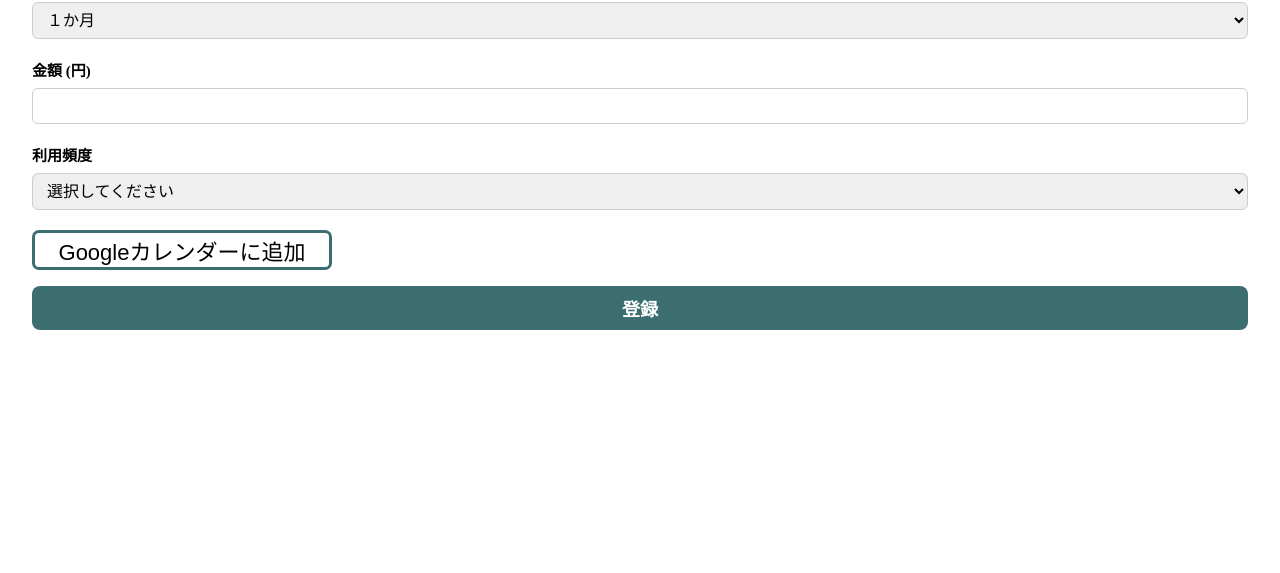
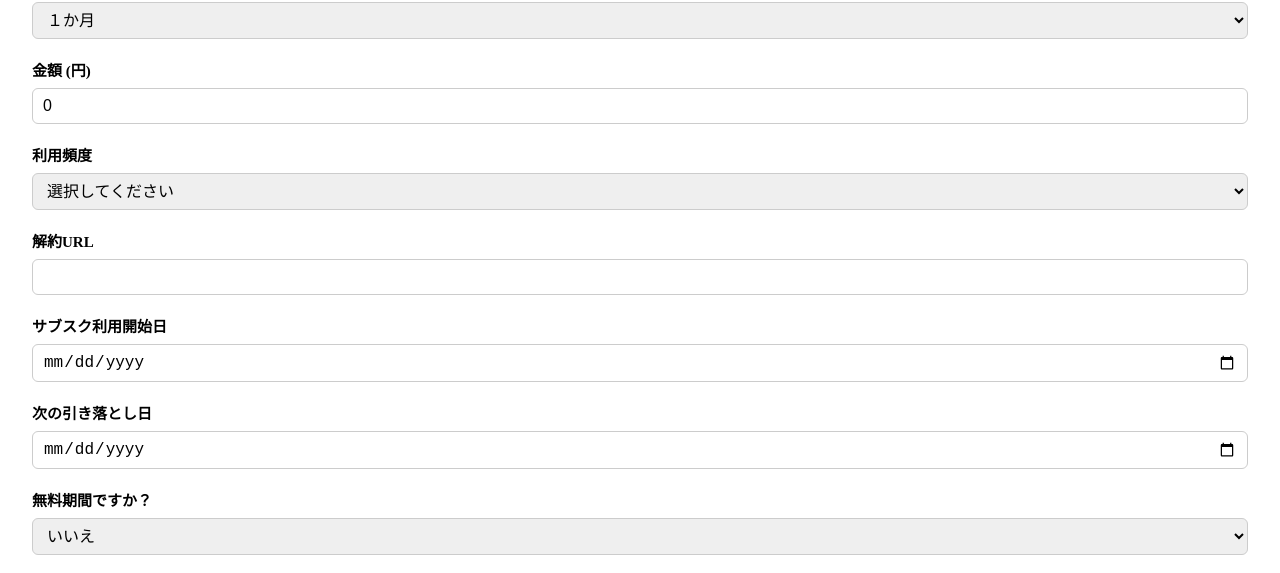
Before and after one commit to suke-0612/subcan, a Next.js app in the folder subcan/: page /register in a window 1280 px wide. Shown: the part 347-920 px from the top of the page. Before the commit the page ends 800 px from the top, so only its background shows below. Built offline with nearby package versions, Linux system fonts and the light colour scheme; no server answers; the database is empty; sample sign-in values are in the browser's storage.

Commit message:
fix:register

```diff
--- a/subcan/src/app/(protected)/register/page.tsx
+++ b/subcan/src/app/(protected)/register/page.tsx
@@ -1,20 +1,30 @@
 "use client";
-import { getExampleSubscription } from "@/libs/firestore";
+import { getExampleSubscription, addSubscriptionInfo } from "@/libs/firestore";
 import { ExampleSubscription } from "@/types/ExampleSubscription";
 import React, { ChangeEvent, useEffect, useState } from "react";
 import GoogleCalendarButton from "@/components/GoogleComponentButton";
+import { useSession } from "next-auth/react";
+import { Timestamp } from "firebase/firestore";
 
 type Props = object; // Propsの型をここに定義
 
 const RegisterPage: React.FC<Props> = () => {
+  const { data: session } = useSession();
+  const user_id = session?.user?.uid;
   const [exampleSubscriptions, setExampleSubscriptions] = useState<
     ExampleSubscription[]
   >([]);
   const [selectedIndex, setSelectedIndex] = useState(-1);
   const [name, setName] = useState("");
-  const [paymentPeriod, setPaymentPeriod] = useState("");
-  const [fee, setFee] = useState("");
-  const [freq, setFreq] = useState("");
+  const [paymentPeriod, setPaymentPeriod] = useState(0);
+  const [fee, setFee] = useState(0);
+  const [freq, setFreq] = useState(0);
+  const [icon, setIcon] = useState("");
+  const [isTrialPeriod, setIsTrialPeriod] = useState(false);
+  const [paymentStartsAt, setPaymentStartsAt] = useState("");
+  const [lastPaymentDate, setLastPaymentDate] = useState("");
+  const [cancelUrl, setCancelUrl] = useState("");
+
   const handleChangeSelect = (e: ChangeEvent<HTMLSelectElement>) => {
     const value = Number(e.target.value);
     setSelectedIndex(value);
@@ -23,15 +33,41 @@ const RegisterPage: React.FC<Props> = () => {
 
     if (value === -1) {
       setName("");
-      setPaymentPeriod("");
-      setFee("");
+      setPaymentPeriod(0);
+      setFee(0);
+      setIcon("");
+      setFreq(0);
+      setCancelUrl("");
       return;
     }
 
     setName(exampleSubscriptions[value].name);
-    // 一旦適当に分けます
+    setIcon(exampleSubscriptions[value].icon);
     setPaymentPeriod(exampleSubscriptions[value].payment_period);
-    setFee(exampleSubscriptions[value].fee.toString());
+    setFee(exampleSubscriptions[value].fee);
+  };
+
+  const SubmitSubscription = () => {
+    if (!user_id) {
+      console.error("ユーザーIDが取得できませんでした");
+      return;
+    }
+    const info = {
+      id: "",
+      user_id: user_id,
+      name: name,
+      fee: fee,
+      payment_starts_at: Timestamp.fromDate(new Date(paymentStartsAt)), // 支払開始日
+      payment_period: paymentPeriod, // 支払期間
+      last_payment_date: Timestamp.fromDate(new Date(lastPaymentDate)), // 最後の支払日
+      frequency: freq, // ユーザーの利用頻度
+      icon: icon,
+      is_trial_period: isTrialPeriod, // 無料期間
+      cancel_url: cancelUrl, // 解約先URL
+      created_at: Timestamp.fromDate(new Date()),
+      updated_at: Timestamp.fromDate(new Date()),
+    };
+    addSubscriptionInfo(info);
   };
 
   useEffect(() => {
@@ -85,7 +121,6 @@ const RegisterPage: React.FC<Props> = () => {
         <h2 style={{ textAlign: "center", marginBottom: "20px" }}>
           サブスク登録
         </h2>
-
         {/* セレクタ */}
         <div
           style={{
@@ -114,7 +149,28 @@ const RegisterPage: React.FC<Props> = () => {
             ))}
           </select>
         </div>
-
+        {/* アイコン */}
+        {selectedIndex !== -1 && (
+          <div
+            style={{
+              padding: "10px",
+              width: "40%",
+              textAlign: "center",
+              flex: 4,
+            }}
+          >
+            <img
+              src={icon}
+              alt={`${name} icon`}
+              style={{
+                maxWidth: "80%",
+                maxHeight: "80%",
+                backgroundColor: "white",
+                borderRadius: "13px",
+              }}
+            />
+          </div>
+        )}
         {/* サブスク名 */}
         <div style={sectionStyle}>
           <label style={labelStyle}>サブスク名</label>
@@ -125,14 +181,13 @@ const RegisterPage: React.FC<Props> = () => {
             onChange={(e) => setName(e.target.value)}
           />
         </div>
-
         {/* 支払い頻度 */}
         <div style={sectionStyle}>
           <label style={labelStyle}>支払い頻度</label>
           <select
             style={selectDivStyle}
             value={paymentPeriod}
-            onChange={(e) => setPaymentPeriod(e.target.value)}
+            onChange={(e) => setPaymentPeriod(Number(e.target.value))}
           >
             <option value="1">１か月</option>
             <option value="2">３か月</option>
@@ -140,7 +195,6 @@ const RegisterPage: React.FC<Props> = () => {
             <option value="4">１２か月</option>
           </select>
         </div>
-
         {/* 金額 */}
         <div style={sectionStyle}>
           <label style={labelStyle}>金額 (円)</label>
@@ -148,17 +202,16 @@ const RegisterPage: React.FC<Props> = () => {
             type="number"
             style={selectDivStyle}
             value={fee}
-            onChange={(e) => setFee(e.target.value)}
+            onChange={(e) => setFee(Number(e.target.value))}
           />
         </div>
-
         {/* 利用頻度 */}
         <div style={sectionStyle}>
           <label style={labelStyle}>利用頻度</label>
           <select
             style={selectDivStyle}
             value={freq}
-            onChange={(e) => setFreq(e.target.value)}
+            onChange={(e) => setFreq(Number(e.target.value))}
           >
             <option value="">選択してください</option>
             <option value="1">毎日</option>
@@ -167,7 +220,49 @@ const RegisterPage: React.FC<Props> = () => {
             <option value="4">一年に数回</option>
           </select>
         </div>
-
+        {/* 解約URL */}
+        <div style={sectionStyle}>
+          <label style={labelStyle}>解約URL</label>
+          <input
+            type="string"
+            style={selectDivStyle}
+            value={cancelUrl}
+            onChange={(e) => setCancelUrl(e.target.value)}
+          />
+        </div>
+        {/* 開始日 */}
+        <div style={sectionStyle}>
+          <label style={labelStyle}>サブスク利用開始日</label>
+          <input
+            type="date"
+            style={selectDivStyle}
+            value={paymentStartsAt}
+            onChange={(e) => setPaymentStartsAt(e.target.value)}
+          />
+        </div>
+        {/* 次の引き落とし日 */}
+        <div style={sectionStyle}>
+          <label style={labelStyle}>次の引き落とし日</label>
+          <input
+            type="date"
+            style={selectDivStyle}
+            value={lastPaymentDate}
+            onChange={(e) => setLastPaymentDate(e.target.value)}
+          />
+        </div>
+        {/* 無料期間　*/}
+        <div style={sectionStyle}>
+          <label style={labelStyle}>無料期間ですか？</label>
+          <select
+            style={selectDivStyle}
+            value={isTrialPeriod ? "1" : "2"}
+            onChange={(e) => setIsTrialPeriod(e.target.value === "1")}
+          >
+            <option value="">選択してください</option>
+            <option value="1">はい</option>
+            <option value="2">いいえ</option>
+          </select>
+        </div>
         {/* Google Calendar Button */}
         <div style={{ textAlign: "right", marginBottom: "16px" }}>
           <GoogleCalendarButton
@@ -178,7 +273,6 @@ const RegisterPage: React.FC<Props> = () => {
             endTime={end}
           />
         </div>
-
         {/* 登録ボタン */}
         <div style={{ textAlign: "center" }}>
           <button
@@ -194,6 +288,7 @@ const RegisterPage: React.FC<Props> = () => {
               cursor: "pointer",
               transition: "background 0.3s",
             }}
+            onClick={SubmitSubscription}
           >
             登録
           </button>
--- a/subcan/src/libs/firestore.ts
+++ b/subcan/src/libs/firestore.ts
@@ -15,7 +15,6 @@ import {
 } from "firebase/firestore";
 import { ExampleSubscription } from "@/types/ExampleSubscription";
 import { deleteToken } from "firebase/messaging";
-
 // FireStoreを操作する関数はここに書く
 
 // データの追加
@@ -27,7 +26,6 @@ export const addUser = async (name: string, email: string) => {
   });
   return docRef.id;
 };
-
 export const addExampleSubscription = async () => {
   const docRef = await addDoc(collection(db, "example_subscription"), {
     name: "Amazonprime",
@@ -85,19 +83,18 @@ export const changeSubscriptionInfo = async (fixInfo: EditSubscription) => {
 // サブスクデータの追加
 export const addSubscriptionInfo = async (new_subsc: Subscription) => {
   const docRef = await addDoc(collection(db, "subscriptions"), {
-    ...new_subsc,
-    // user_id: "jzsIxKYebKRTAxp0BxVCqfigRWy1",
-    // name: "YouTube Premium",
-    // fee: 2000,
-    // payment_starts_at: new Date("2025-05-20"), // 支払開始日
-    // payment_period: "30days", // 支払期間
-    // last_payment_date: null, // 最後の支払日
-    // frequency: 0, // ユーザーの利用頻度
-    // icon: "https://www.musicman.co.jp/wp-content/uploads/2025/01/a574a2288d048cfcfbfa05989c12c9bb.jpg", // icon
-    // is_trial_period: false, // 無料期間
-    // cancel_url: "https://google.com", // 解約先URL
-    // created_at: new Date(),
-    // updated_at: new Date(),
+    user_id: new_subsc.user_id, // ユーザーID
+    name: new_subsc.name, // サブスク名
+    fee: new_subsc.fee, // 料金
+    payment_starts_at: new_subsc.payment_starts_at, // 支払開始日
+    payment_period: new_subsc.payment_period, // 支払期間
+    last_payment_date: new_subsc.last_payment_date, // 最後の支払日
+    frequency: new_subsc.frequency, // ユーザーの利用頻度
+    icon: new_subsc.icon, // アイコンへのパス
+    is_trial_period: new_subsc.is_trial_period, // 無料期間か
+    cancel_url: new_subsc.cancel_url, // 解約先URL
+    created_at: new_subsc.created_at,
+    updated_at: new_subsc.updated_at,
   });
   return docRef.id;
 };
--- a/subcan/src/types/ExampleSubscription.d.ts
+++ b/subcan/src/types/ExampleSubscription.d.ts
@@ -1,6 +1,6 @@
 export interface ExampleSubscription {
   name: string;
   fee: number;
-  payment_period: string;
+  payment_period: number;
   icon: string;
 }
```
